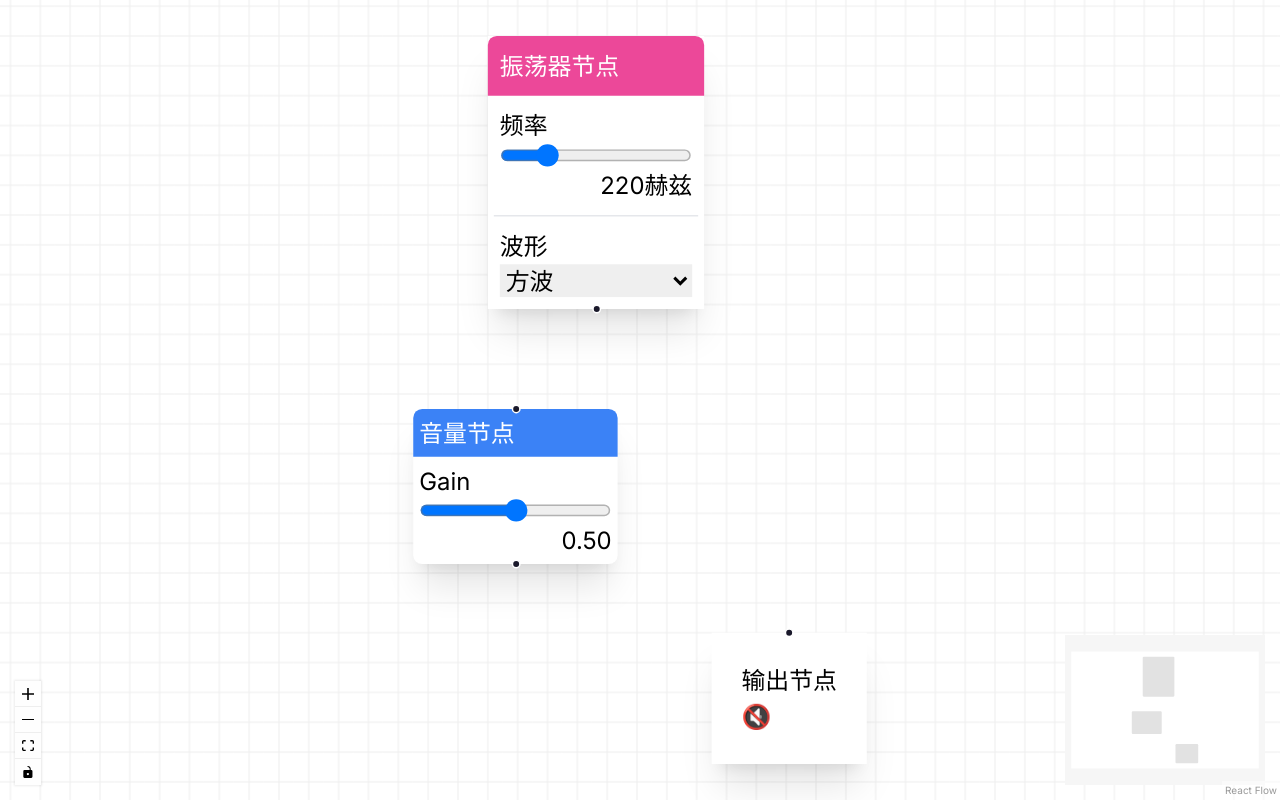
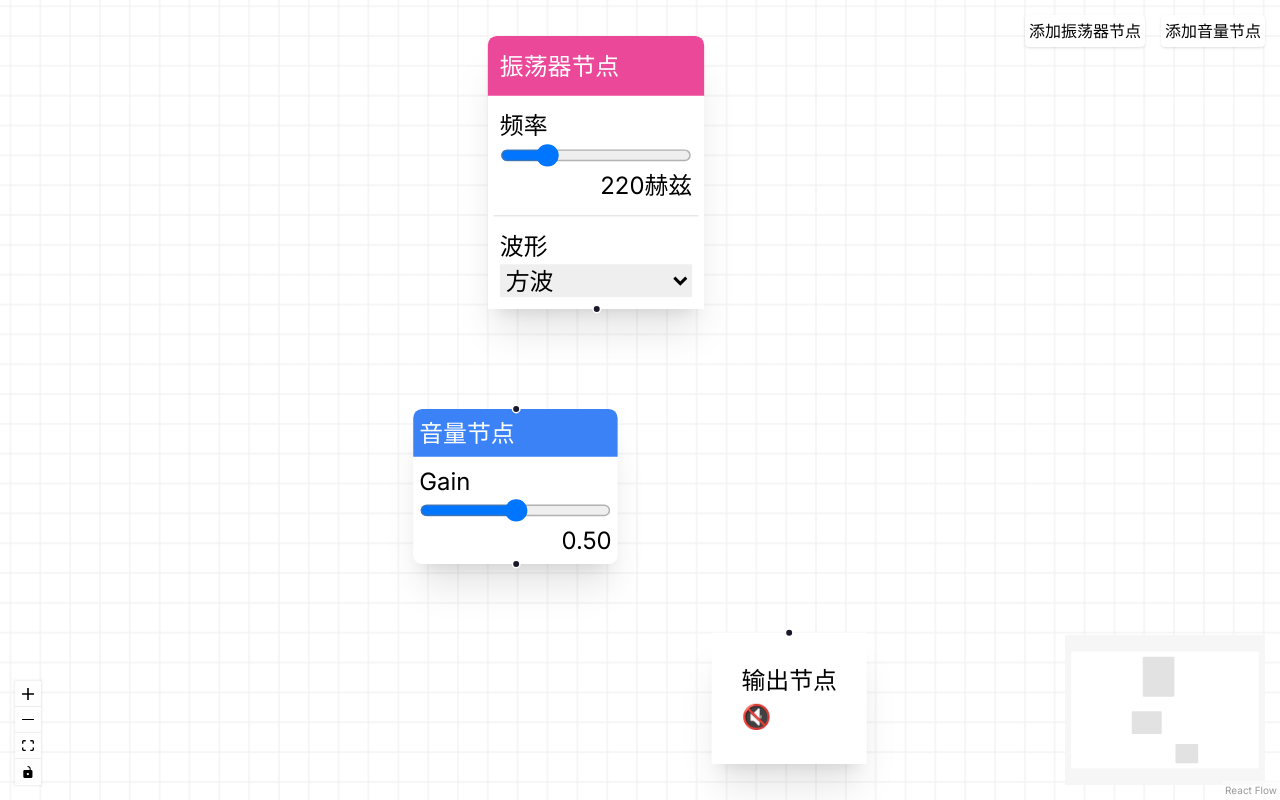
Before and after one commit to valcosmos/nextjs-audio-flow, a Next.js app: page / in a window 1280 px wide. Built offline with nearby package versions, Linux system fonts and the light colour scheme.

Commit message:
refactor: fixed

```diff
--- a/app/page.tsx
+++ b/app/page.tsx
@@ -1,16 +1,13 @@
 'use client'
 
-import { connect } from '@/components/Audio'
-import { OscillatorNode } from '@/components/OscillatorNode'
-import { OutputNode } from '@/components/OutputNode'
-import { VolumeNode } from '@/components/VolumeNode'
 import {
-  addEdge,
   Background,
   BackgroundVariant,
   Controls,
   MiniMap,
+  Panel,
   ReactFlow,
+  addEdge,
   useEdgesState,
   useNodesState,
 } from '@xyflow/react'
@@ -19,6 +16,10 @@ import type {
   Edge,
   Node,
 } from '@xyflow/react'
+import { connect, createAudioNode, disconnect, removeAudioNode } from '@/components/Audio'
+import { OscillatorNode } from '@/components/OscillatorNode'
+import { OutputNode } from '@/components/OutputNode'
+import { VolumeNode } from '@/components/VolumeNode'
 import '@xyflow/react/dist/style.css'
 
 const initialNodes: Node[] = [
@@ -57,12 +58,32 @@ const nodeTypes = {
 }
 
 export default function Home() {
-  const [nodes, _setNodes, onNodesChange] = useNodesState(initialNodes)
+  const [nodes, setNodes, onNodesChange] = useNodesState(initialNodes)
   const [edges, setEdges, onEdgesChange] = useEdgesState(initialEdges)
 
   const onConnect = (params: Connection) => {
     connect(params.source, params.target)
     setEdges(eds => addEdge(params, eds))
+  }
+
+  function addOscNode() {
+    const id = Math.random().toString().slice(2, 8)
+    const position = { x: 0, y: 0 }
+    const type = 'osc'
+    const data = { frequency: 400, type: 'sine' }
+
+    setNodes([...nodes, { id, type, data, position }])
+    createAudioNode(id, type, data)
+  }
+
+  function addVolumeNode() {
+    const id = Math.random().toString().slice(2, 8)
+    const data = { gain: 0.5 }
+    const position = { x: 0, y: 0 }
+    const type = 'volume'
+
+    setNodes([...nodes, { id, type, data, position }])
+    createAudioNode(id, type, data)
   }
 
   return (
@@ -73,12 +94,31 @@ export default function Home() {
         onNodesChange={onNodesChange}
         onEdgesChange={onEdgesChange}
         onConnect={onConnect}
+        onNodesDelete={(nodes) => {
+          for (const { id } of nodes) {
+            removeAudioNode(id)
+          }
+        }}
+        onEdgesDelete={(edges) => {
+          for (const item of edges) {
+            const { source, target } = item
+            disconnect(source, target)
+          }
+        }}
         nodeTypes={nodeTypes}
         fitView
       >
         <Controls />
         <MiniMap />
         <Background variant={BackgroundVariant.Lines} />
+        <Panel className="space-x-4" position="top-right">
+          <button type="button" className="p-1 rounded bg-white shadow" onClick={addOscNode}>
+            添加振荡器节点
+          </button>
+          <button type="button" className="p-1 rounded bg-white shadow" onClick={addVolumeNode}>
+            添加音量节点
+          </button>
+        </Panel>
       </ReactFlow>
     </div>
   )
--- a/components/Audio.tsx
+++ b/components/Audio.tsx
@@ -9,6 +9,9 @@ const volume = context.createGain()
 volume.gain.value = 0.5
 
 const out = context.destination
+
+// osc.connect(volume)
+// volume.connect(out)
 
 const nodes = new Map()
 
--- a/components/OscillatorNode.tsx
+++ b/components/OscillatorNode.tsx
@@ -1,4 +1,7 @@
 import { Handle, Position } from '@xyflow/react'
+import type { ChangeEventHandler } from 'react'
+import { useState } from 'react'
+import { updateAudioNode } from './Audio'
 
 export interface OscillatorNodeProps {
   id: string
@@ -8,13 +11,26 @@ export interface OscillatorNodeProps {
   }
 }
 
-export function OscillatorNode({ data }: OscillatorNodeProps) {
+export function OscillatorNode({ id, data }: OscillatorNodeProps) {
+  const [frequency, setFrequency] = useState(data.frequency)
+  const [type, setType] = useState(data.type)
+
+  const changeFrequency: ChangeEventHandler<HTMLInputElement> = (e) => {
+    setFrequency(+e.target.value)
+    updateAudioNode(id, { frequency: +e.target.value })
+  }
+
+  const changeType: ChangeEventHandler<HTMLSelectElement> = (e) => {
+    setType(e.target.value)
+    updateAudioNode(id, { type: e.target.value })
+  }
+
   return (
     <div className="bg-white shadow-xl">
       <p className="rounded-t-md p-[8px] bg-pink-500 text-white">振荡器节点</p>
       <div className="flex flex-col p-[8px]">
         <span>频率</span>
-        <input type="range" min="10" max="1000" value={data.frequency} />
+        <input className="nodrag" type="range" min="10" max="1000" value={frequency} onChange={changeFrequency} />
         <span className="text-right">
           {data.frequency}
           赫兹
@@ -23,7 +39,7 @@ export function OscillatorNode({ data }: OscillatorNodeProps) {
       <hr className="mx-[4px]" />
       <div className="flex flex-col p-[8px]">
         <p>波形</p>
-        <select value={data.type}>
+        <select value={data.type} onChange={changeType}>
           <option value="sine">正弦波</option>
           <option value="triangle">三角波</option>
           <option value="sawtooth">锯齿波</option>
--- a/components/VolumeNode.tsx
+++ b/components/VolumeNode.tsx
@@ -1,4 +1,7 @@
 import { Handle, Position } from '@xyflow/react'
+import type { ChangeEventHandler } from 'react'
+import { useState } from 'react'
+import { updateAudioNode } from './Audio'
 
 export interface VolumeNodeProps {
   id: string
@@ -7,15 +10,22 @@ export interface VolumeNodeProps {
   }
 }
 
-export function VolumeNode({ data }: VolumeNodeProps) {
+export function VolumeNode({ data, id }: VolumeNodeProps) {
+  const [gain, setGain] = useState(data.gain)
+
+  const changeGain: ChangeEventHandler<HTMLInputElement> = (e) => {
+    setGain(+e.target.value)
+    updateAudioNode(id, { gain: +e.target.value })
+  }
+
   return (
     <div className="rounded-md bg-white shadow-xl">
-      <Handle type="target" position={Position.Top} />
+      <Handle type="target" className="w-2.5 h-2.5" position={Position.Top} />
 
       <p className="rounded-t-md p-[4px] bg-blue-500 text-white">音量节点</p>
       <div className="flex flex-col p-[4px]">
         <p>Gain</p>
-        <input type="range" min="0" max="1" step="0.01" value={data.gain} />
+        <input className="nodrag" type="range" min="0" max="1" step="0.01" value={gain} onChange={changeGain} />
         <p className="text-right">{data.gain.toFixed(2)}</p>
       </div>
 
```
